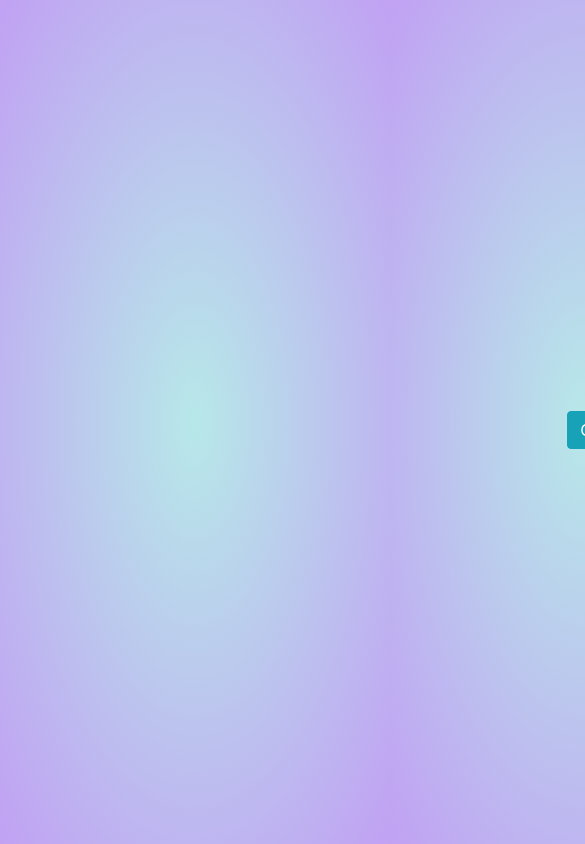
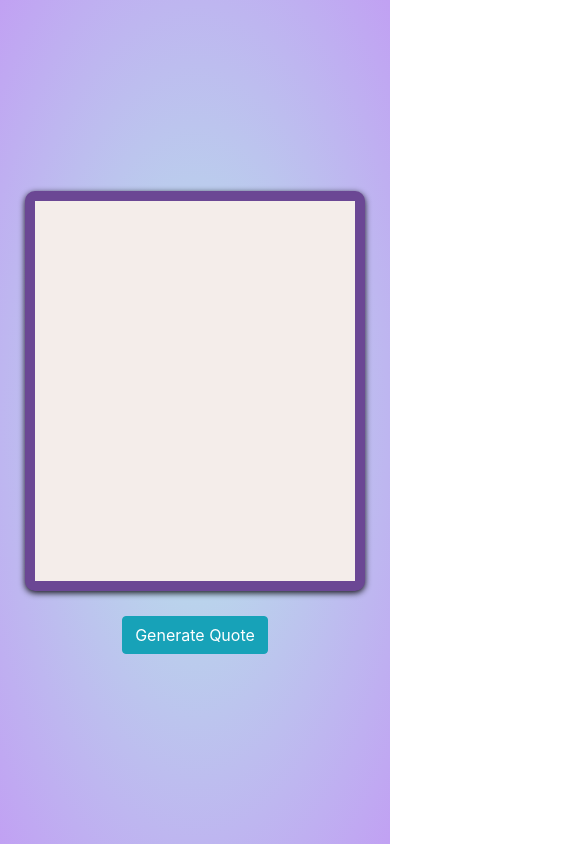
Before and after one commit to HandanYenial/Quote-Generator, a plain HTML site: page index.html in a window 390 px wide. Shown: the top 844 px of the page, 585 px wide, since content can reach past the window. Drawn offline with nearby package versions, Linux system fonts and the light colour scheme.

Commit message:
Update style.css

```diff
--- a/style.css
+++ b/style.css
@@ -18,3 +18,47 @@ body{
   flex-direction: column;
   height: 100vh;
 }
+.inner-quotes-container{
+    display: flex;
+    justify-content: center;
+    align-items: center;
+    flex-direction: column;
+    width: 900px;
+    text-align: center;
+    min-height: 400px;
+    padding: 0 25px;
+    color: rgb(197, 248, 255);
+    border-radius: 10px;
+    background-color: #F4EDEA;
+    border: 10px solid #6b4794;
+    box-shadow: 0px 2px 6px 0px rgba(0, 0, 0, 0.9);
+  }
+
+  .inner-quotes-container p{
+    font-size: 1.5rem;
+    color: black;
+  }
+
+  .inner-quotes-container h3{
+    font-size: 2rem;
+    color: black;
+    font-family: 'Dancing Script', cursive;
+  }
+
+  .quote-btn{
+      padding-top: 25px;
+
+    }
+
+  @media(max-width:1280px){
+    .container{width: 95%;}
+  }
+
+  @media(max-width:900px){
+    .inner-quotes-container{width: 100%;}
+  }
+
+  @media(max-width:480px){
+    .inner-quotes-container p{font-size: 1.2rem;}
+    .inner-quotes-container h3{font-size: 1.5rem;}
+  }
```
